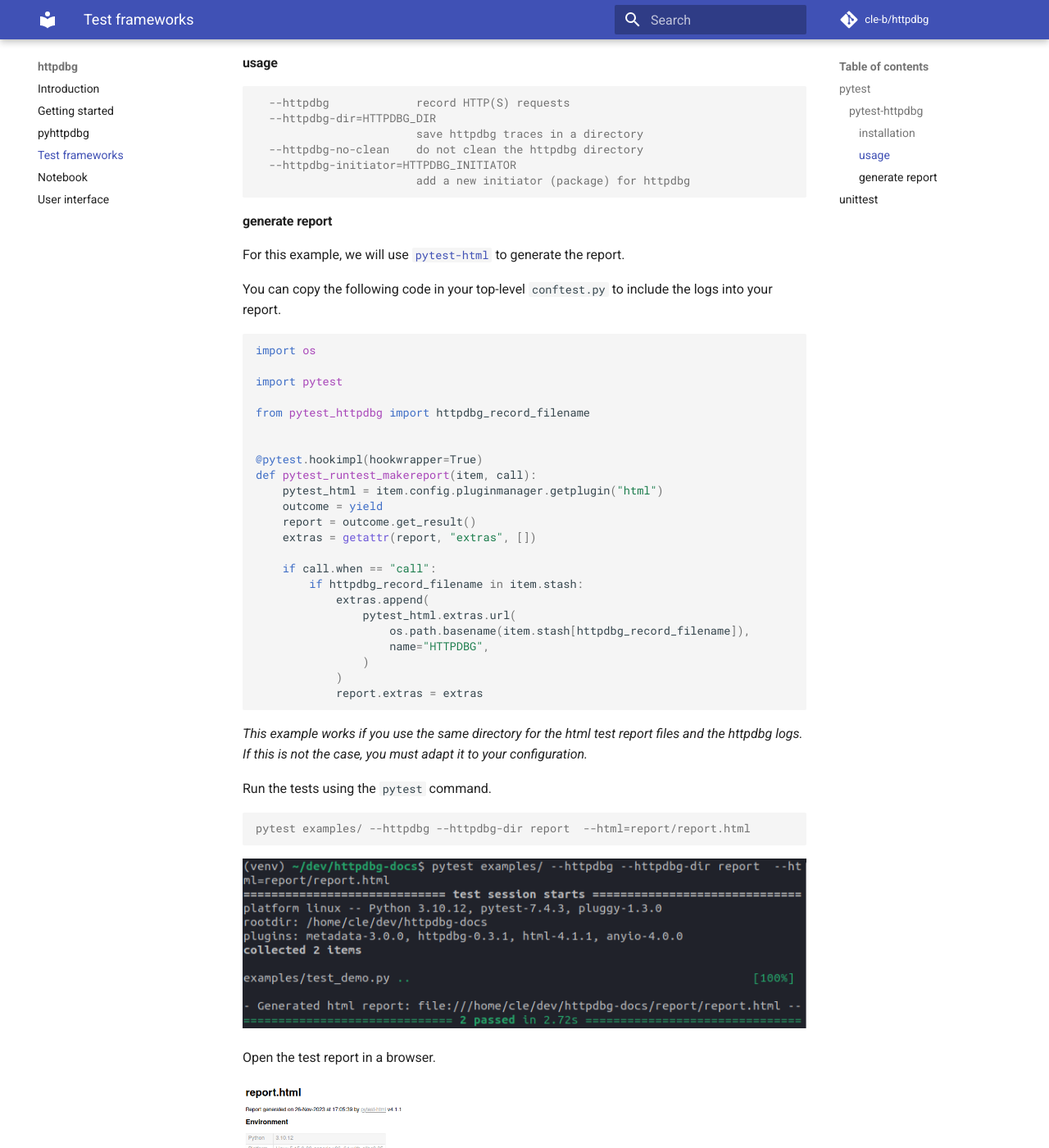
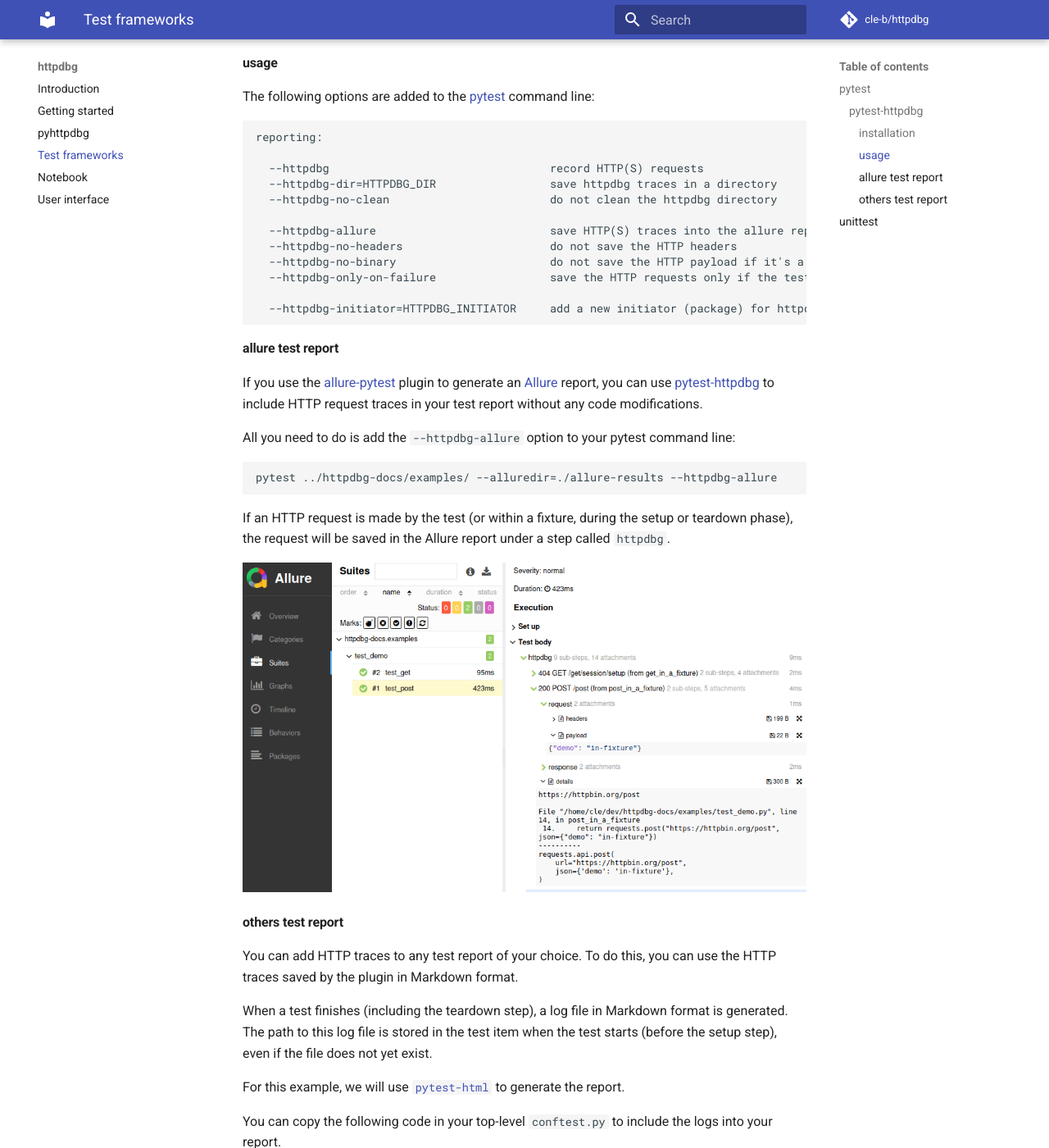
Before and after one commit to cle-b/httpdbg-docs, an MkDocs documentation site: the page built from docs/test.md, in a window 1280 px wide and 1400 px high, scrolled down 1928 px. Shown: the whole window at 82% size. Built offline with MkDocs 1.6.1 and Material for MkDocs 9.7.7, drawn with Linux system fonts in a browser that asks for light colours; comment, search, counter and statistics services are not loaded.

Commit message:
add pytest allure section (#12)

````diff
--- a/docs/test.md
+++ b/docs/test.md
@@ -53,7 +53,7 @@
 
 ### pytest-httpdbg
 
-You can use the pytest plugin `pytest-httpdbg` to save the trace of the HTTP requests in your test report.
+You can use the pytest plugin [pytest-httpdbg](https://github.com/cle-b/pytest-httpdbg/) to save the trace of the HTTP requests in your test report.
 
 #### installation
 
@@ -65,19 +65,45 @@
 
 #### usage
 
-```console
-  --httpdbg             record HTTP(S) requests
-  --httpdbg-dir=HTTPDBG_DIR
-                        save httpdbg traces in a directory
-  --httpdbg-no-clean    do not clean the httpdbg directory
-  --httpdbg-initiator=HTTPDBG_INITIATOR
-                        add a new initiator (package) for httpdbg
+The following options are added to the [pytest](https://pypi.org/project/pytest/) command line:
+
+```
+reporting:
+
+  --httpdbg                                 record HTTP(S) requests
+  --httpdbg-dir=HTTPDBG_DIR                 save httpdbg traces in a directory
+  --httpdbg-no-clean                        do not clean the httpdbg directory
+
+  --httpdbg-allure                          save HTTP(S) traces into the allure report
+  --httpdbg-no-headers                      do not save the HTTP headers
+  --httpdbg-no-binary                       do not save the HTTP payload if it's a binary content
+  --httpdbg-only-on-failure                 save the HTTP requests only if the test failed
+
+  --httpdbg-initiator=HTTPDBG_INITIATOR     add a new initiator (package) for httpdbg
+
 ```
 
-#### generate report
+#### allure test report
+
+If you use the [allure-pytest](https://pypi.org/project/allure-pytest/) plugin to generate an [Allure](https://allurereport.org/docs/pytest/) report, you can use [pytest-httpdbg](https://pypi.org/project/pytest-httpdbg/) to include HTTP request traces in your test report without any code modifications.
+
+All you need to do is add the `--httpdbg-allure` option to your pytest command line:
+
+```
+pytest ../httpdbg-docs/examples/ --alluredir=./allure-results --httpdbg-allure
+```
+
+If an HTTP request is made by the test (or within a fixture, during the setup or teardown phase), the request will be saved in the Allure report under a step called `httpdbg`.
+
+![Allure report with HTTP traces attached to each tests](img/pytest-httpdbg-allure-0.8.0.png)
+
+#### others test report
+
+You can add HTTP traces to any test report of your choice. To do this, you can use the HTTP traces saved by the plugin in Markdown format.
+
+When a test finishes (including the teardown step), a log file in Markdown format is generated. The path to this log file is stored in the test item when the test starts (before the setup step), even if the file does not yet exist.
 
 For this example, we will use [`pytest-html`](https://pypi.org/project/pytest-html/) to generate the report.
-
 
 You can copy the following code in your top-level `conftest.py` to include the logs into your report.
 
````
Also changed, not shown: docs/index.md (+1 -1 lines), docs/img/pytest-httpdbg-allure-0.8.0.png (added).
